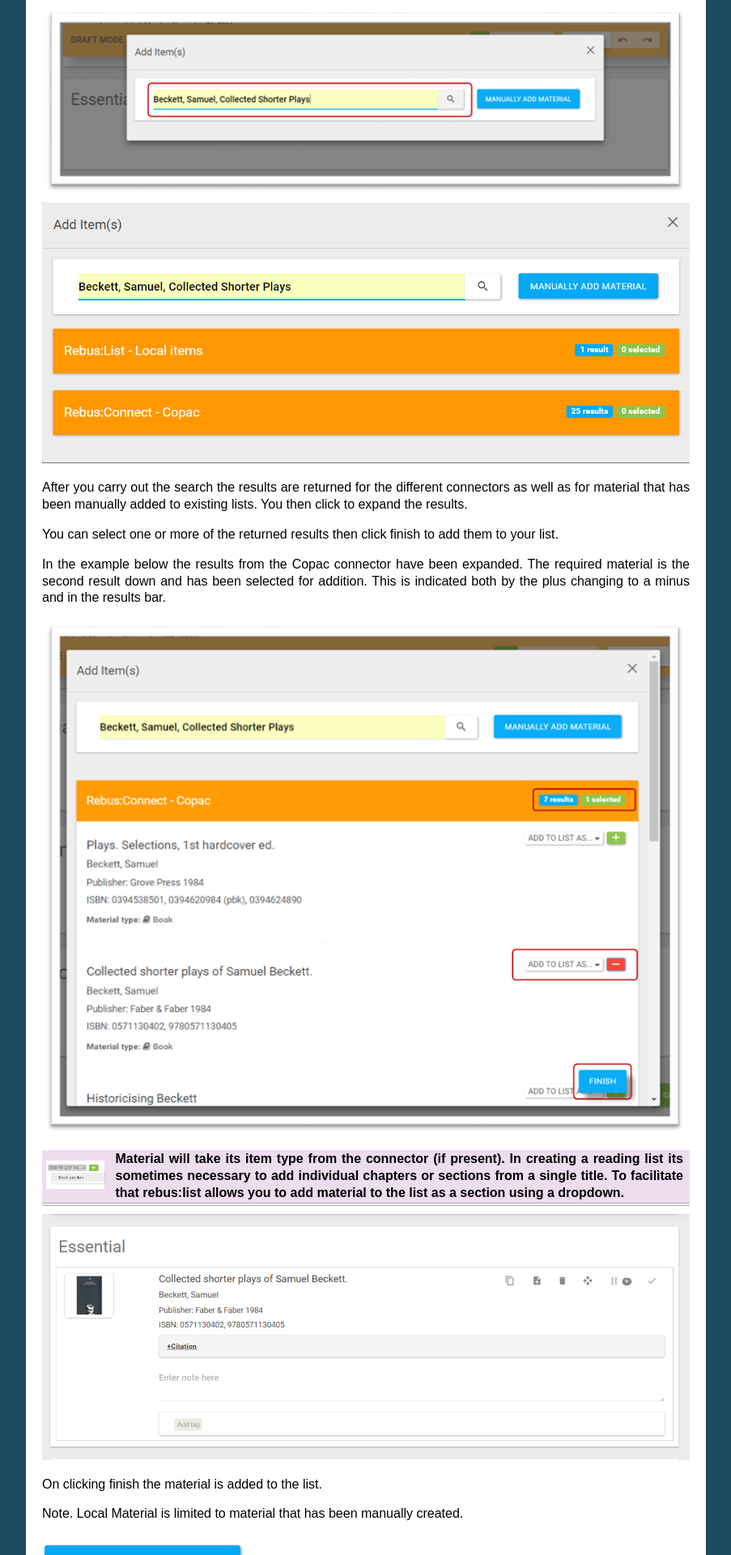
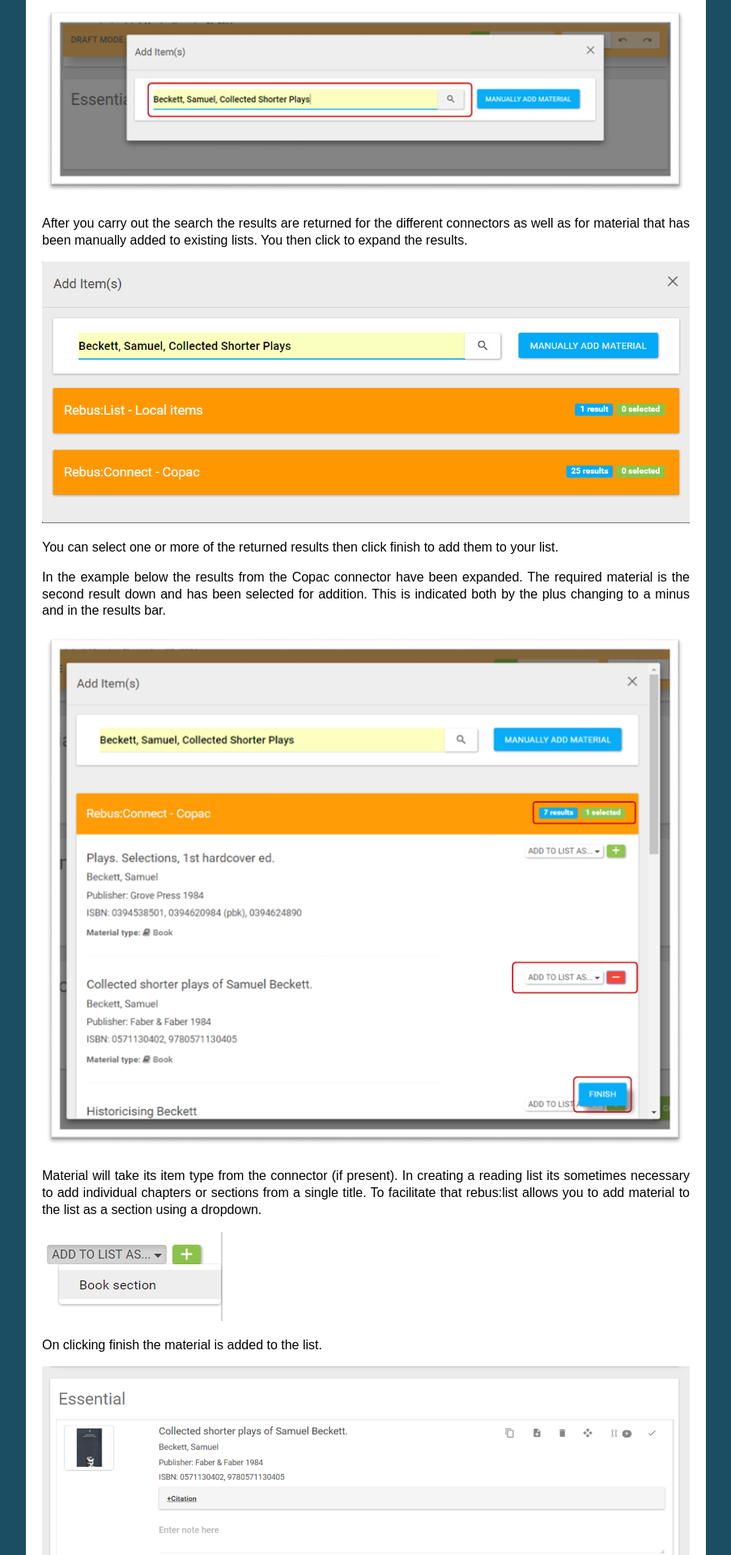
Before and after one commit to AndrewIsh/rebus-docs, a Sphinx documentation site: the page built from docs/populating_reading_lists.rst, in a window 1280 px wide. Shown: the part 2280-4200 px from the top of the page at 81% size, without its empty margins (198-1101 px from the left). Built offline with Sphinx 7.4.7, drawn with Linux system fonts in a browser that asks for light colours.

Commit message:
Update populating_reading_lists.rst

```diff
--- a/docs/populating_reading_lists.rst
+++ b/docs/populating_reading_lists.rst
@@ -44,11 +44,11 @@ search icon.
 
 .. image:: media/image28.png
 
-.. image:: media/image29.png
-
 After you carry out the search the results are returned for the
 different connectors as well as for material that has been manually
 added to existing lists. You then click to expand the results.
+
+.. image:: media/image29.png
 
 You can select one or more of the returned results then click finish to
 add them to your list.
@@ -60,14 +60,13 @@ minus and in the results bar.
 
 .. image:: media/image30.png
 
-+------------------------------+----------------------------------------------------------------------------------------------------------------------------------------------------------------------------------------------------------------------------------------------------------------------------------------+
-| .. image:: media/image31.png | Material will take its item type from the connector (if present). In creating a reading list its sometimes necessary to add individual chapters or sections from a single title. To facilitate that rebus:list allows you to add material to the list as a section using a dropdown.   |
-+==============================+========================================================================================================================================================================================================================================================================================+
-+------------------------------+----------------------------------------------------------------------------------------------------------------------------------------------------------------------------------------------------------------------------------------------------------------------------------------+
+Material will take its item type from the connector (if present). In creating a reading list its sometimes necessary to add individual chapters or sections from a single title. To facilitate that rebus:list allows you to add material to the list as a section using a dropdown.
+
+.. image:: media/image31.png
+
+On clicking finish the material is added to the list.
 
 .. image:: media/image32.png
-
-On clicking finish the material is added to the list.
 
 Note. Local Material is limited to material that has been manually
 created.
```
